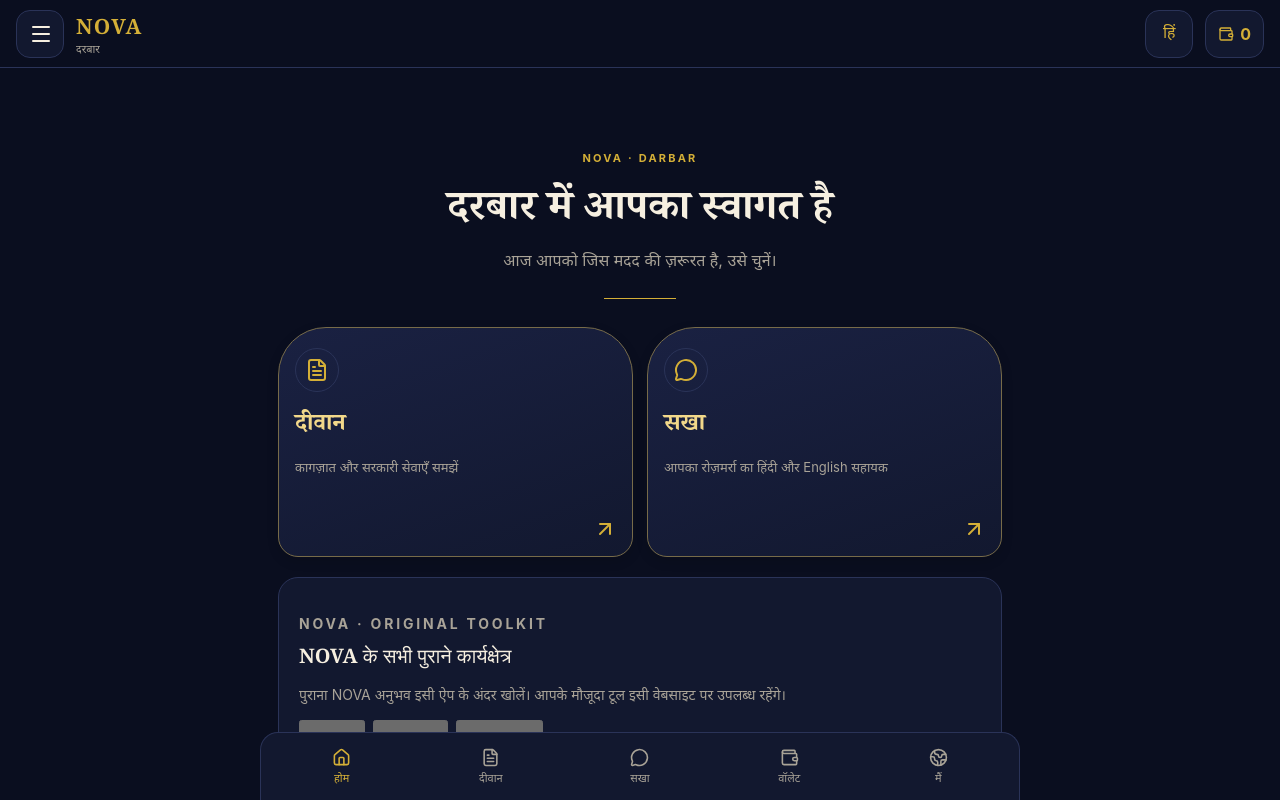
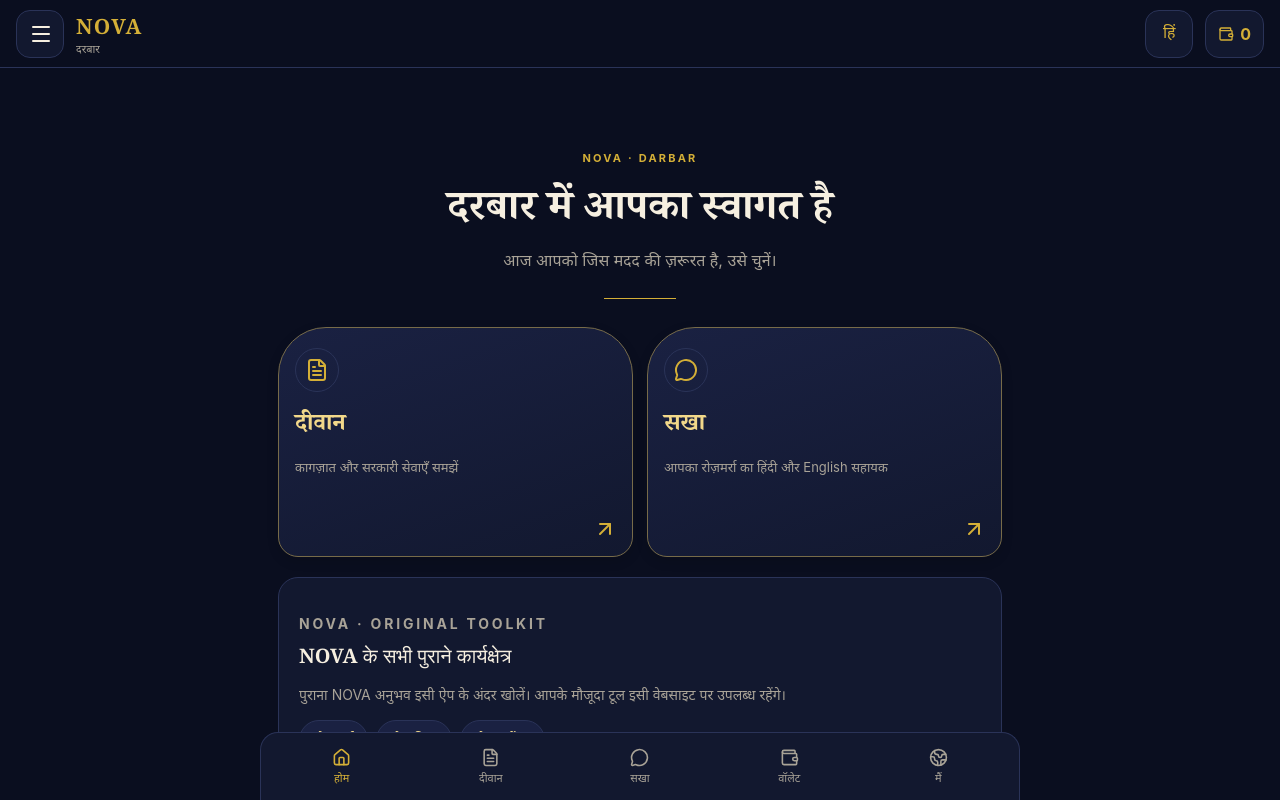
Before and after one commit to s85960833-byte/NovaAI, a React (Vite) app in the folder apps/web/: page / in a window 1280 px wide. Shown: the top 800 px of the page. Built offline with nearby package versions, Linux system fonts and the light colour scheme.

Commit message:
style: make workspace shortcuts usable in the NOVA shell

```diff
--- a/apps/web/src/ui/styles.css
+++ b/apps/web/src/ui/styles.css
@@ -1327,6 +1327,16 @@ select:focus-visible {
 .legacy-card .eyebrow {
   margin-bottom: 7px;
 }
+.legacy-pills button {
+  min-height: 40px;
+  border: 1px solid var(--border);
+  border-radius: 999px;
+  padding: 8px 13px;
+  background: var(--raised);
+  color: var(--gold-light);
+  font-size: 12px;
+  font-weight: 700;
+}
 .legacy-card h2 {
   margin: 0 0 6px;
 }
```
